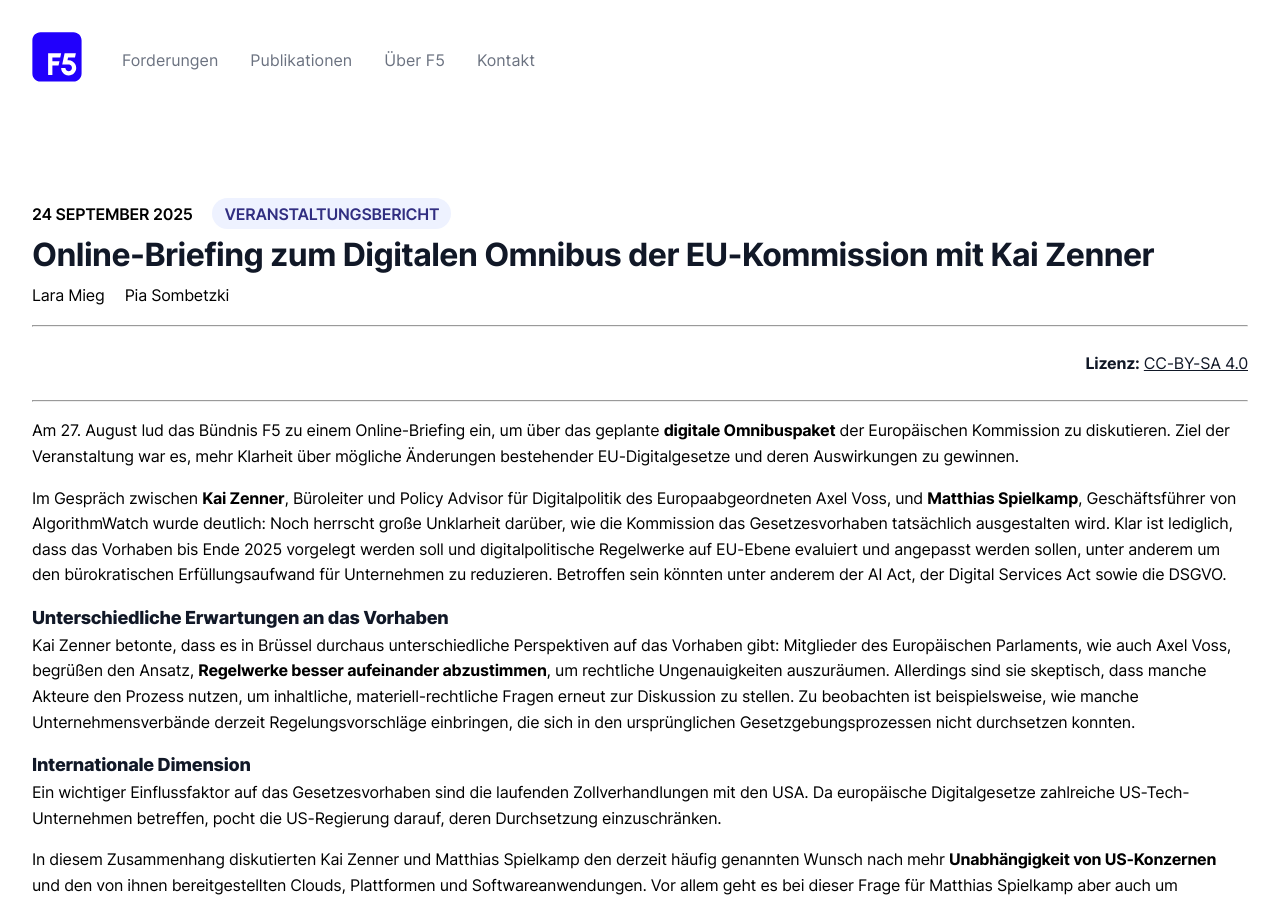
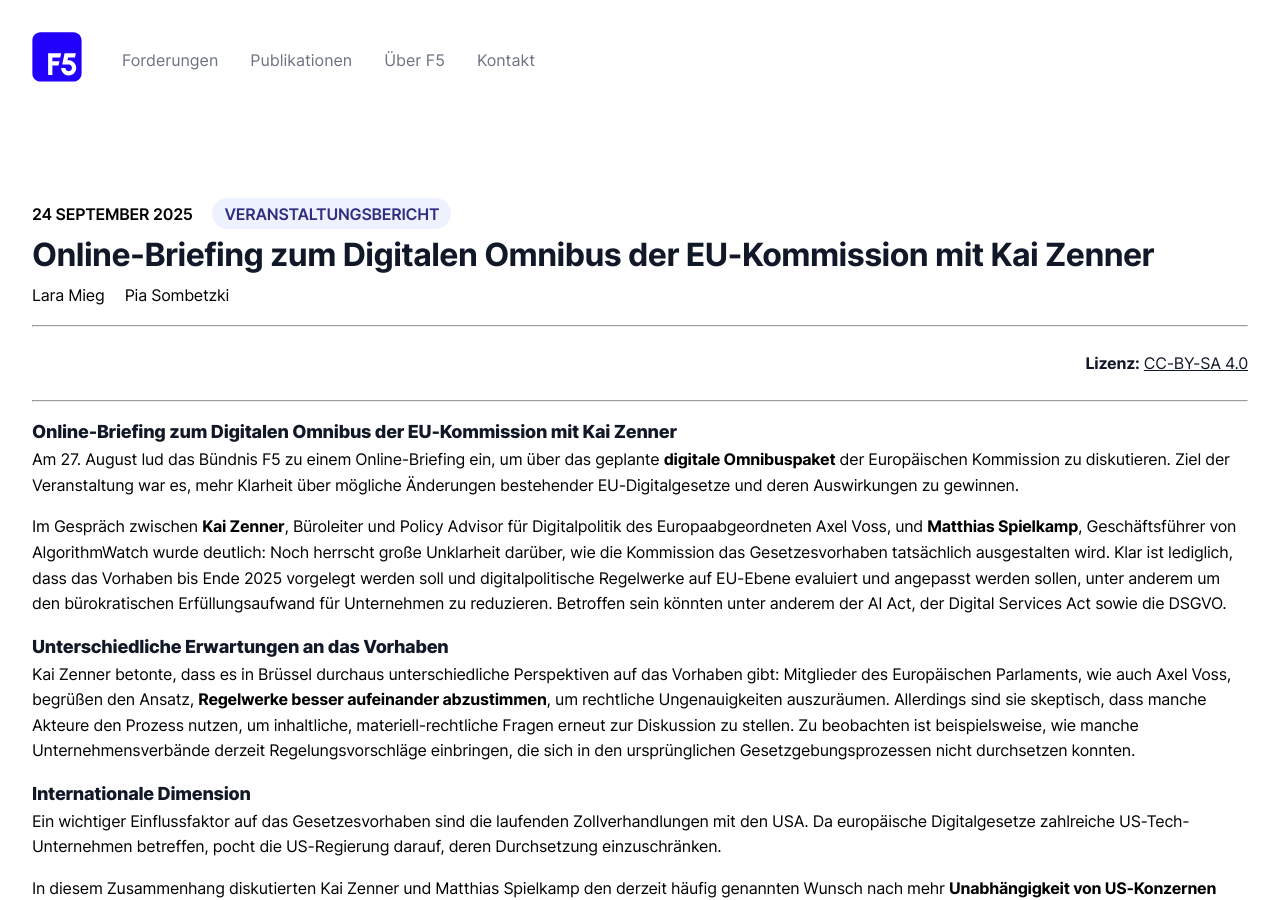
Before and after one commit to okfde/buendnis-f5, a Jekyll site: the page built from _publikationen/2025-09-24-Bericht-Omnibus-Webinar.md, in a window 1280 px wide and 900 px high. Built offline with Jekyll 4.4.1, drawn with Linux system fonts in a browser that asks for light colours.

Commit message:
Update 2025-09-24-Bericht-Omnibus-Webinar.md

```diff
--- a/_publikationen/2025-09-24-Bericht-Omnibus-Webinar.md
+++ b/_publikationen/2025-09-24-Bericht-Omnibus-Webinar.md
@@ -12,6 +12,8 @@
     url:
 ---
 
+
+##### Online-Briefing zum Digitalen Omnibus der EU-Kommission mit Kai Zenner
 Am 27. August lud das Bündnis F5 zu einem Online-Briefing ein, um über das geplante
 **digitale Omnibuspaket** der Europäischen Kommission zu diskutieren. Ziel der
 Veranstaltung war es, mehr Klarheit über mögliche Änderungen bestehender
```
